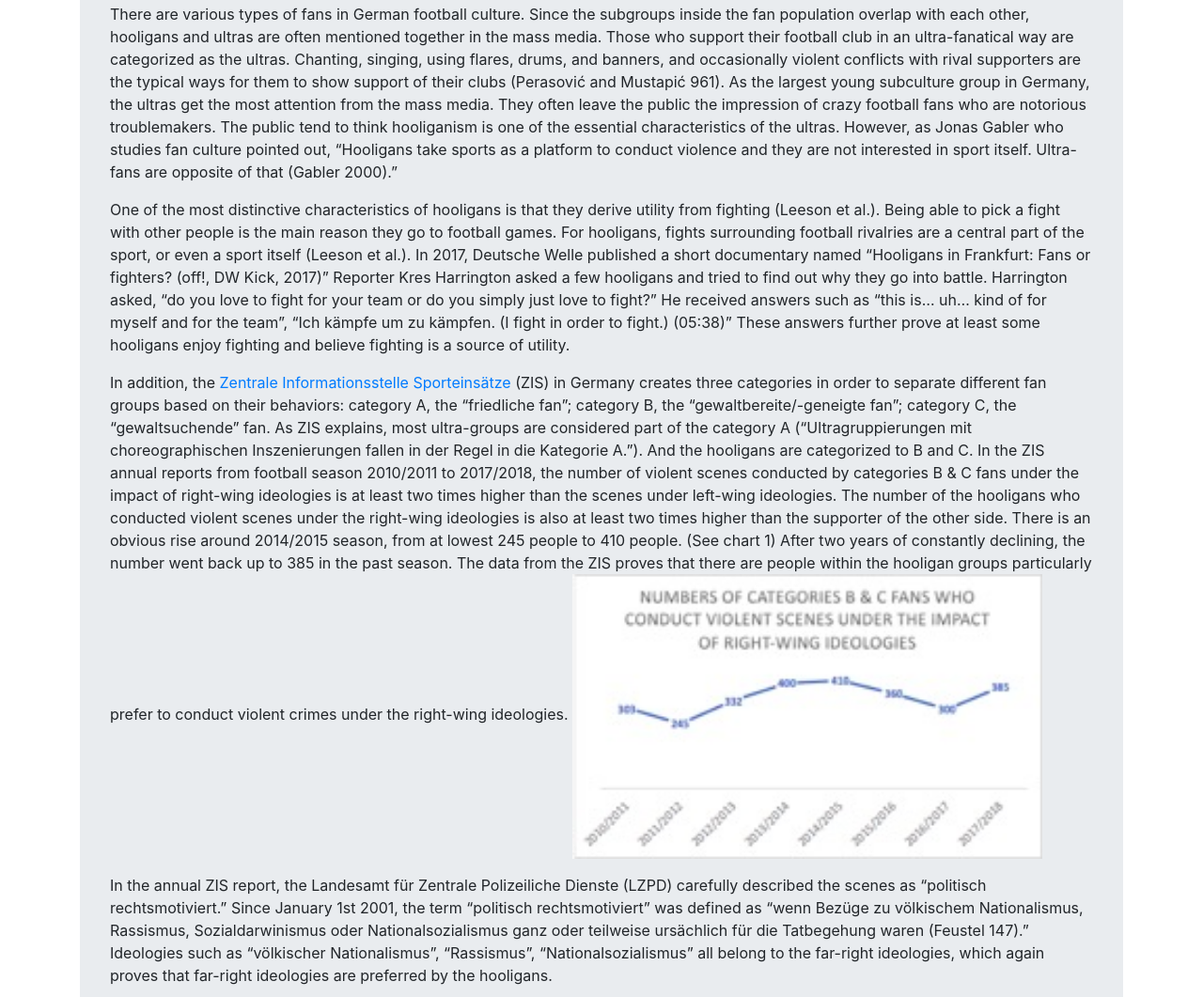
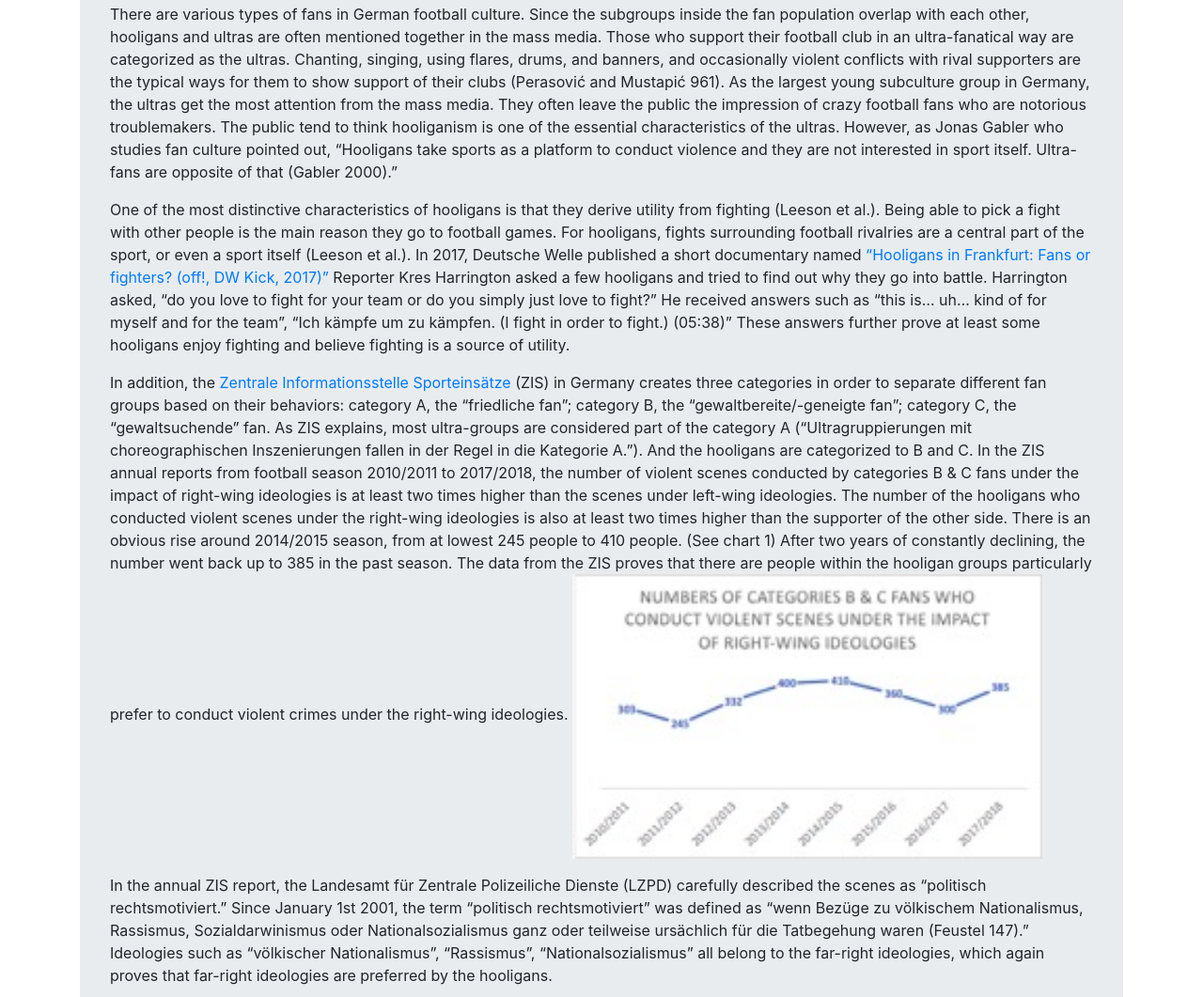
Before and after one commit to koutiany/chi1, a website: page regional.html in a window 1280 px wide. Shown: the part 888-1949 px from the top of the page at 94% size. Drawn offline with Linux system fonts and the light colour scheme.

Commit message:
Update regional.html

```diff
--- a/regional.html
+++ b/regional.html
@@ -64,7 +64,7 @@
       </p>
       <p>
         One of the most distinctive characteristics of hooligans is that they derive utility from fighting (Leeson et al.). Being able to pick a fight with other people is the main reason they go to football games. For hooligans, fights surrounding football rivalries are a central part of the sport,
-or even a sport itself (Leeson et al.). In 2017, Deutsche Welle published a short documentary named “Hooligans in Frankfurt: Fans or fighters? (off!, DW Kick, 2017)” Reporter Kres Harrington asked a few hooligans and tried to find out why they go into battle. Harrington asked, “do you love to fight for your team or do you simply just love to fight?” He received answers such as “this is… uh… kind of for myself and for the team”, “Ich kämpfe um zu kämpfen. (I fight in order to fight.) (05:38)” These answers further prove at least some hooligans enjoy fighting and believe fighting is a source of utility.
+or even a sport itself (Leeson et al.). In 2017, Deutsche Welle published a short documentary named <a href="www.youtube.com/watch?v=CeqFDdFfwxU">“Hooligans in Frankfurt: Fans or fighters? (off!, DW Kick, 2017)”</a> Reporter Kres Harrington asked a few hooligans and tried to find out why they go into battle. Harrington asked, “do you love to fight for your team or do you simply just love to fight?” He received answers such as “this is… uh… kind of for myself and for the team”, “Ich kämpfe um zu kämpfen. (I fight in order to fight.) (05:38)” These answers further prove at least some hooligans enjoy fighting and believe fighting is a source of utility.
 </p>
 <p>
   In addition, the <a href="https://polizei.nrw/artikel/zentrale-informationsstelle-sporteinsaetze">Zentrale Informationsstelle Sporteinsätze </a> (ZIS) in Germany creates three categories in order to separate different fan groups based on their behaviors: category A, the “friedliche fan”; category B, the “gewaltbereite/-geneigte fan”; category C, the “gewaltsuchende” fan. As ZIS explains, most ultra-groups are considered part of the category A (“Ultragruppierungen mit choreographischen Inszenierungen fallen in der Regel in die Kategorie A.”). And the hooligans are categorized to B and C. In the ZIS annual reports from football season 2010/2011 to 2017/2018, the number of violent scenes conducted by categories B & C fans under the impact of right-wing ideologies is at least two times higher than the scenes under left-wing ideologies. The number of the hooligans who conducted violent scenes under the right-wing ideologies is also at least two times higher than the supporter of the other side. There is an obvious rise around 2014/2015 season, from at lowest 245 people to 410 people. (See chart 1) After two years of constantly declining, the number went back up to 385 in the past season. The data from the ZIS proves that there are people within the hooligan groups particularly prefer to conduct violent crimes under the right-wing ideologies.
```
